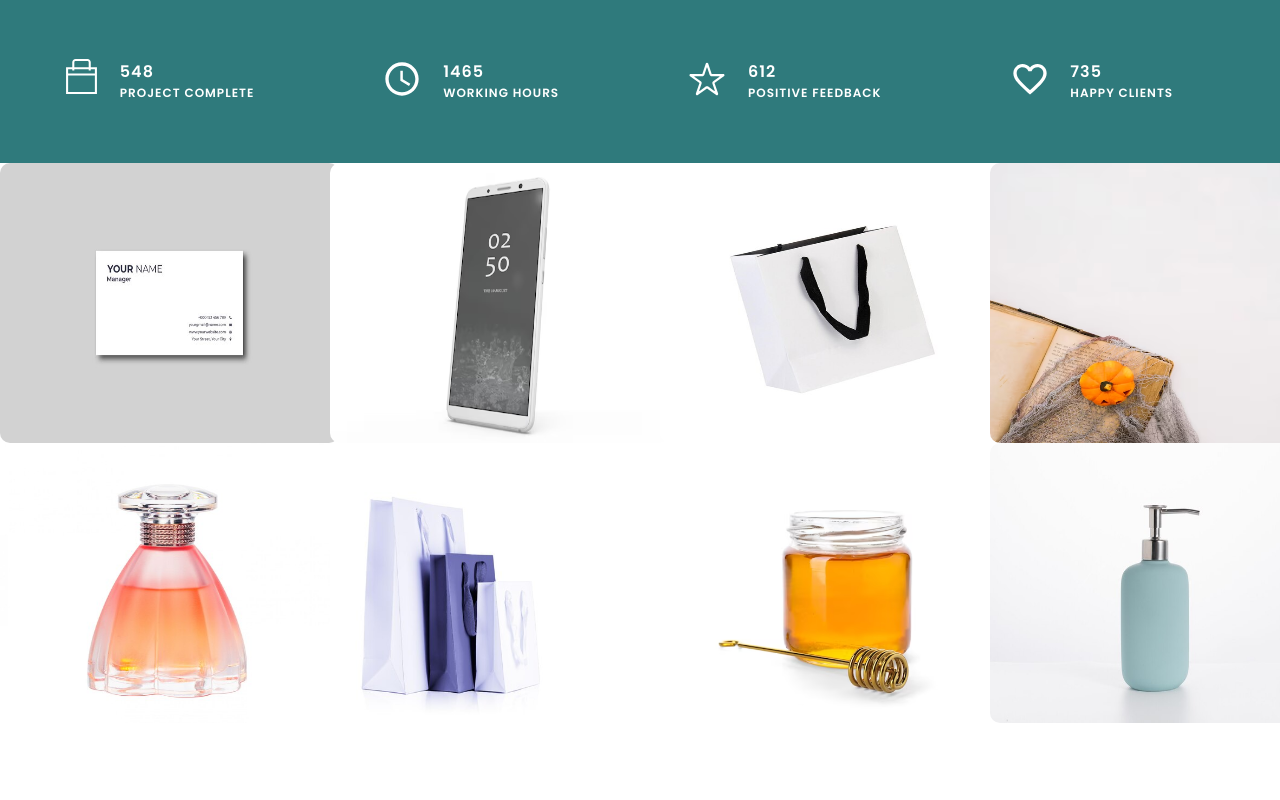
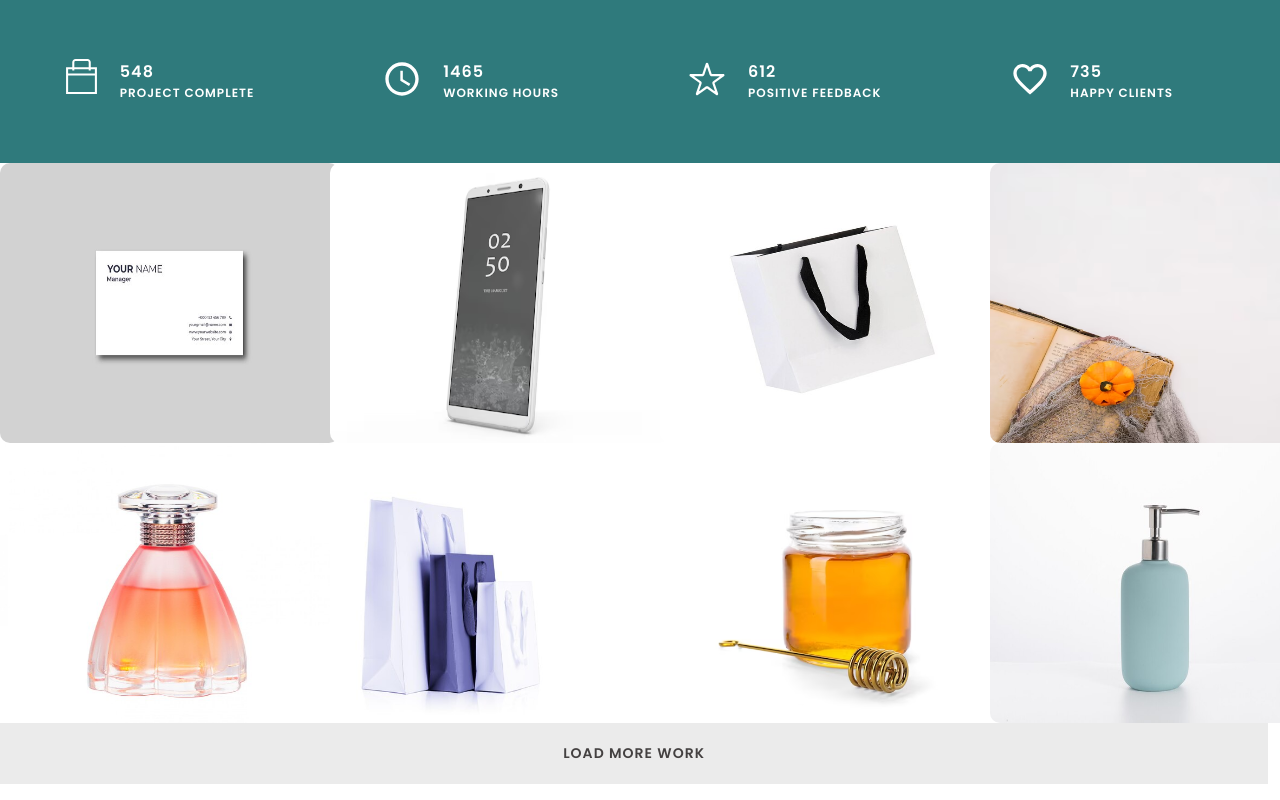
Before and after one commit to TamannaAfroz2666/Test, a React (Create React App) app: page / in a window 1280 px wide. Shown: the part 1595-2395 px from the top of the page. Before the commit the page ends 2347 px from the top, so only its background shows below. Built offline with nearby package versions, Linux system fonts and the light colour scheme.

Commit message:
loading btn done

```diff
--- a/src/page/WorkPage/WorkPage.css
+++ b/src/page/WorkPage/WorkPage.css
@@ -72,3 +72,19 @@
 .iconEye{
     margin-top: 7rem;
 }
+
+/* -----------load more button start ------------ */
+.moreBtnSec{
+    margin: 0 0 1rem 0;
+}
+.moreBtnSec button {
+    font-size: 14px;
+    text-transform: uppercase;
+    padding: 20px 44%;
+    background-color: rgba(128, 128, 128, 0.158);
+    color: rgb(68, 65, 65);
+    font-weight: 600;
+    letter-spacing: 1px;
+    border: 0;
+
+}
--- a/src/page/WorkPage/WorkPage.js
+++ b/src/page/WorkPage/WorkPage.js
@@ -14,9 +14,6 @@ const WorkPage = () => {
     return (
         <div className='workPageCon'>
             <div className="workPageSections">
-                {/* <div className="imageSec">
-                    <img src={img1} alt="" />
-                </div> */}
                 <div className="imgAll">
                     <img src={img2} alt="" className="image" />
                     <div className="overlay">
@@ -92,6 +89,9 @@ const WorkPage = () => {
 
 
             </div>
+            <div className="moreBtnSec">
+                <button>load more work</button>
+            </div>
 
 
         </div>
```
